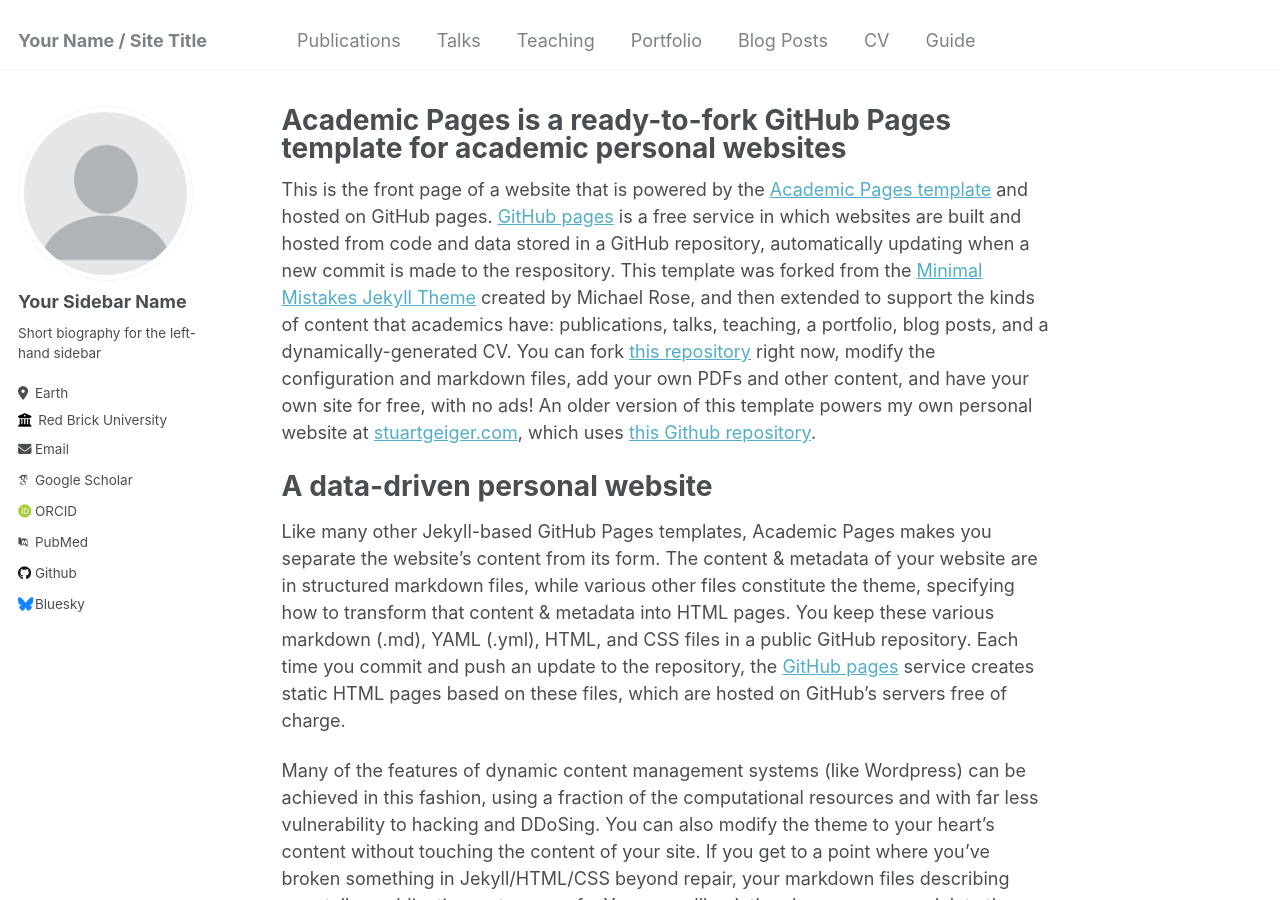
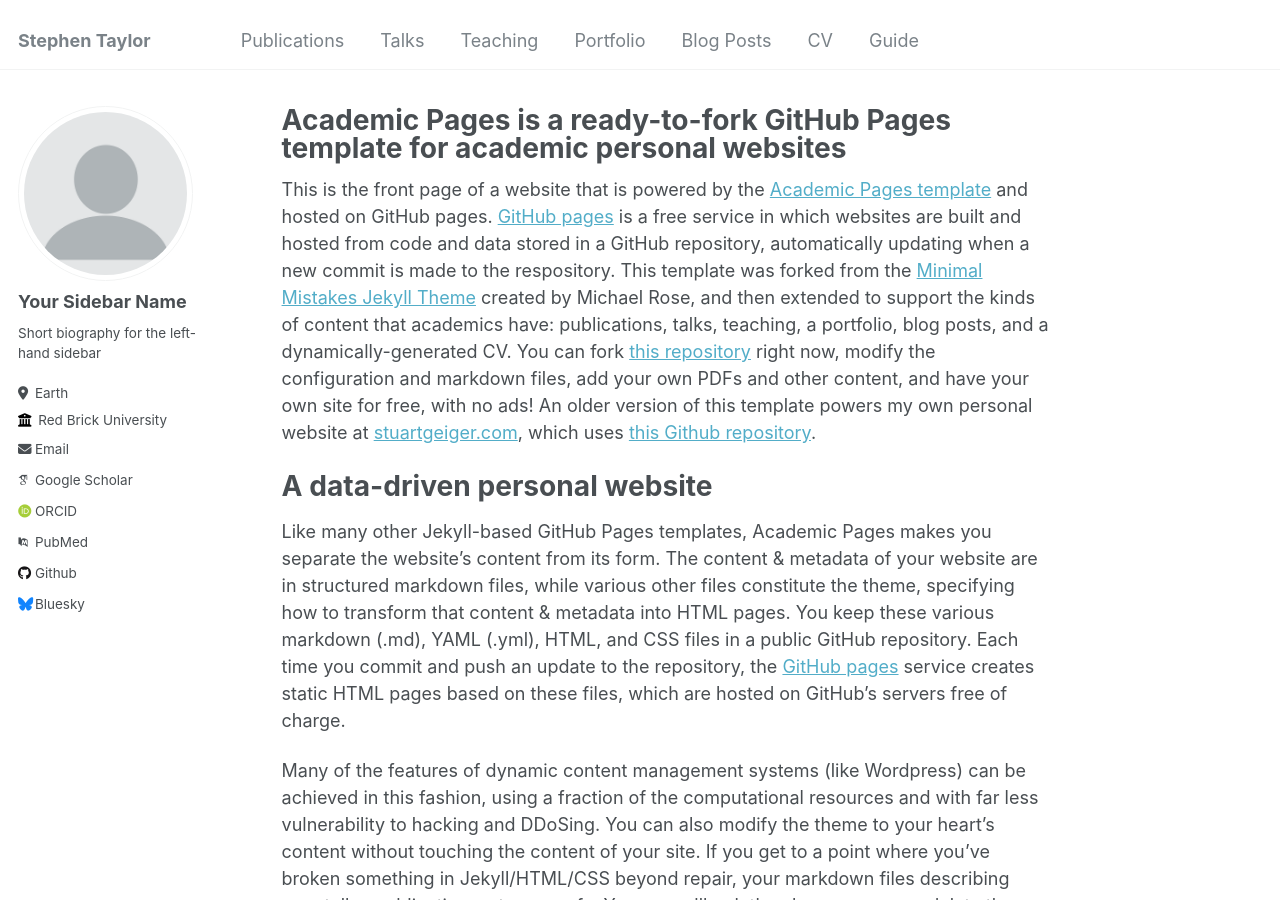
Before and after one commit to stevegtaylor/stevegtaylor.github.io, a Jekyll site: the page built from _pages/about.md, in a window 1280 px wide and 900 px high. Built offline with Jekyll 4.4.1, drawn with Linux system fonts in a browser that asks for light colours; some web fonts are replaced.

Commit message:
Update _config.yml

```diff
--- a/_config.yml
+++ b/_config.yml
@@ -8,10 +8,10 @@
 
 # Basic Site Settings
 locale                   : "en-US"
-title                    : "Your Name / Site Title"
+title                    : "Stephen Taylor"
 title_separator          : "-"
 name                     : &name "Your Name"
-description              : &description "personal description"
+description              : &description "Engineering for the environment"
 url                      : https://academicpages.github.io # the base hostname & protocol for your site e.g. "https://mmistakes.github.io"
 baseurl                  : "" # the subpath of your site, e.g. "/blog"
 repository               : "academicpages/academicpages.github.io"
```
